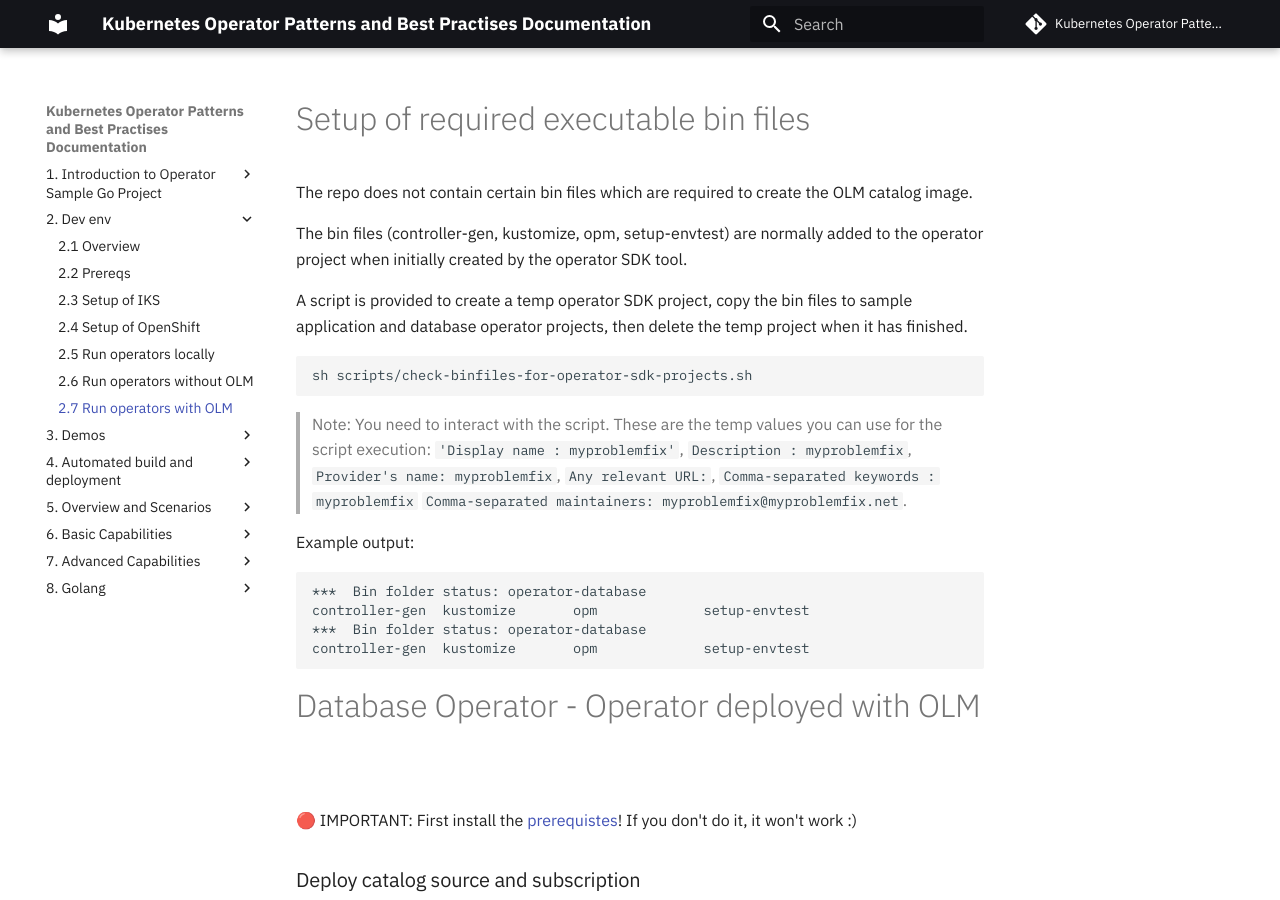
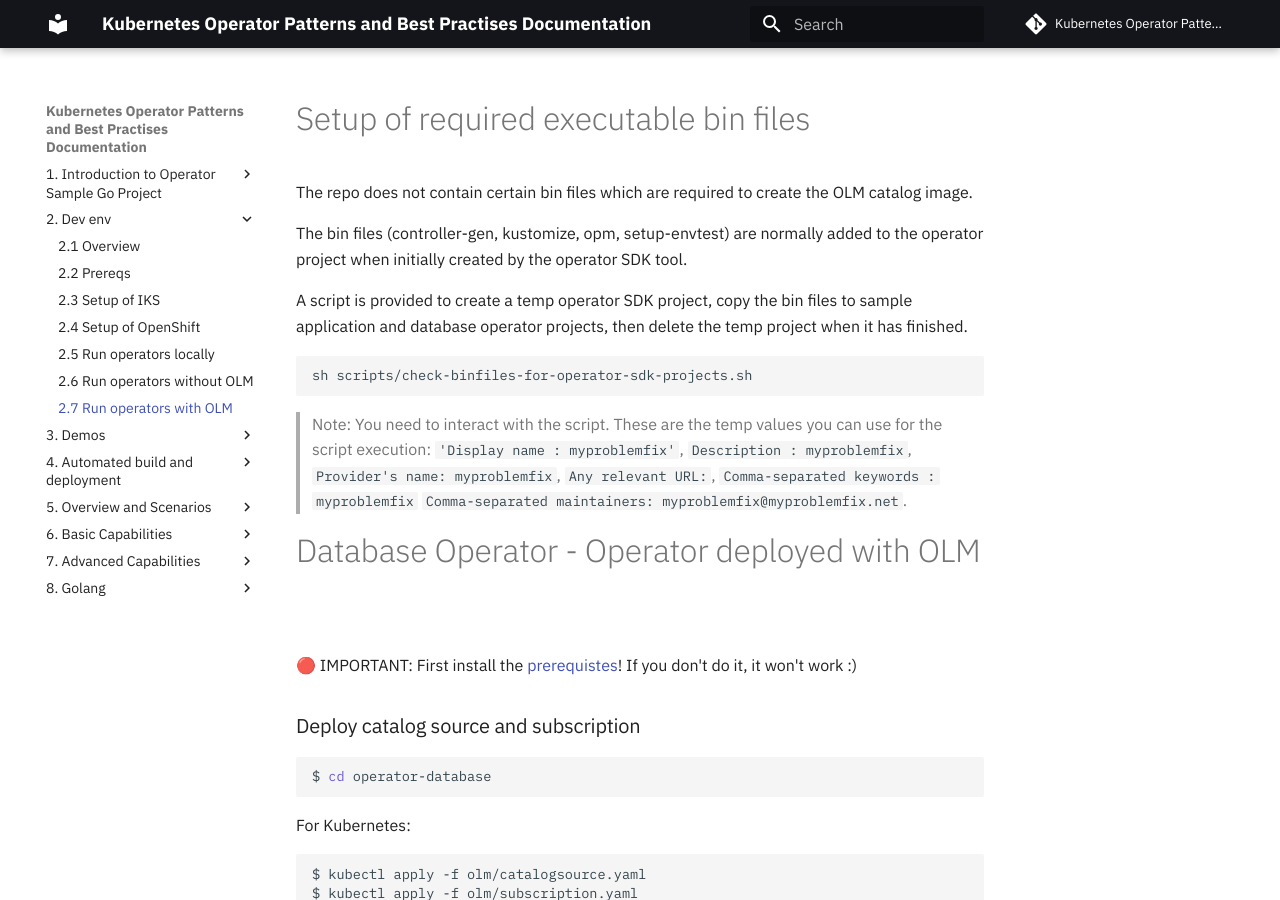
Before and after one commit to IBM/operator-sample-go-documentation, an MkDocs documentation site: the page built from documentation/dev-run-operator-with-olm.md, in a window 1280 px wide and 900 px high. Built offline with MkDocs 1.6.1 and Material for MkDocs 9.7.7, drawn with Linux system fonts in a browser that asks for light colours; comment, search, counter and statistics services are not loaded.

Commit message:
doc-updates6

````diff
--- a/documentation/dev-run-operator-with-olm.md
+++ b/documentation/dev-run-operator-with-olm.md
@@ -11,15 +11,6 @@ sh scripts/check-binfiles-for-operator-sdk-projects.sh
 ```
 
   > Note: You need to interact with the script. These are the temp values you can use for the script execution: `'Display name   : myproblemfix'`, `Description    : myproblemfix`, `Provider's name: myproblemfix`, `Any relevant URL:`, `Comma-separated keywords   : myproblemfix` `Comma-separated maintainers: myproblemfix@myproblemfix.net`.
-
-Example output:
-```shell
-***  Bin folder status: operator-database
-controller-gen  kustomize       opm             setup-envtest
-***  Bin folder status: operator-database
-controller-gen  kustomize       opm             setup-envtest
-```
-
 
 # Database Operator - Operator deployed with OLM
 
@@ -120,7 +111,6 @@ $ operator-sdk run bundle "$REGISTRY/$ORG/$IMAGE_DATABASE_OPERATOR_BUNDLE" -n op
 or for OpenShift:
 $ operator-sdk run bundle "$REGISTRY/$ORG/$IMAGE_DATABASE_OPERATOR_BUNDLE" -n openshift-operators
 ```
-
 
 # Application Operator - Operator deployed with OLM
 
````
